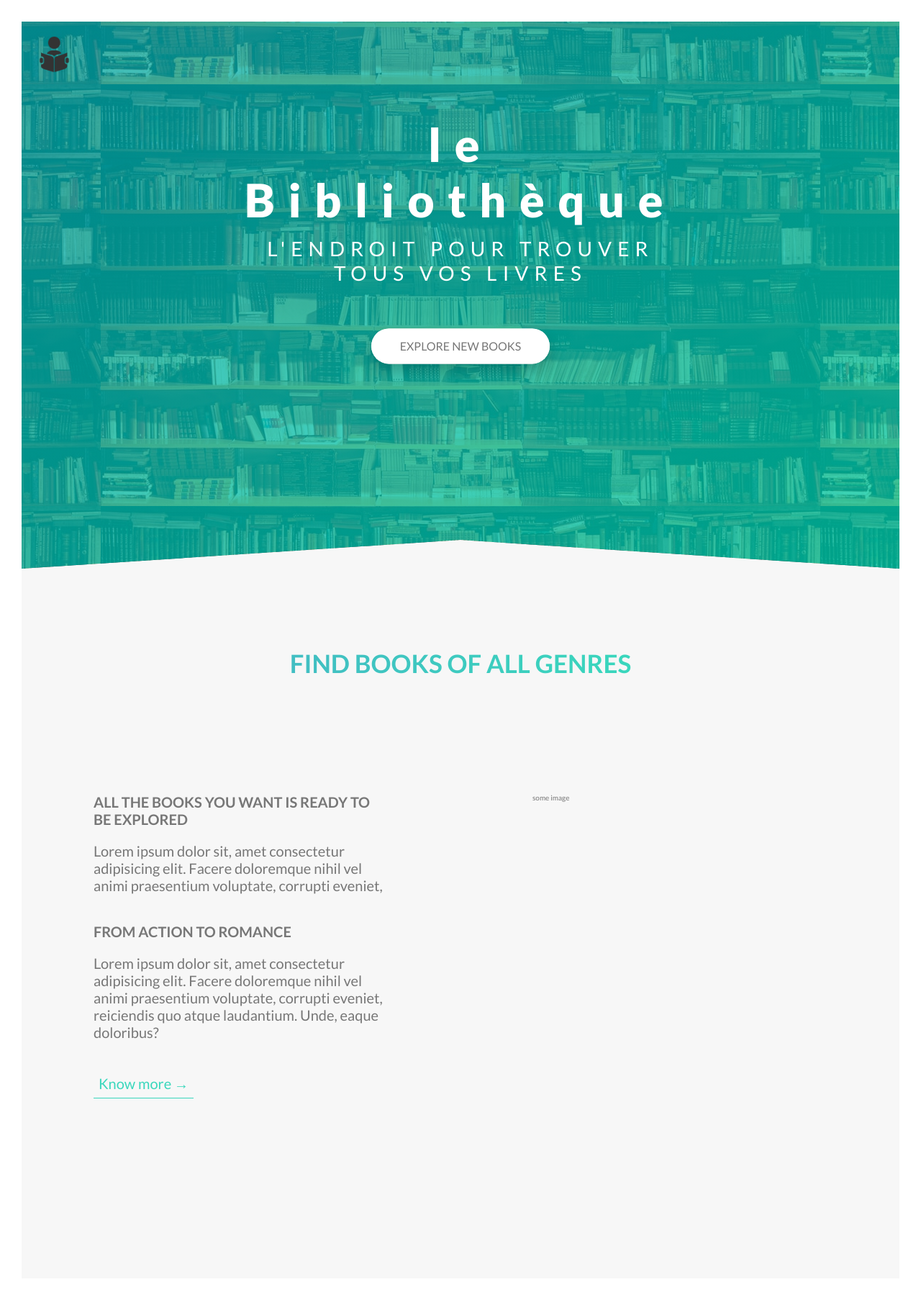
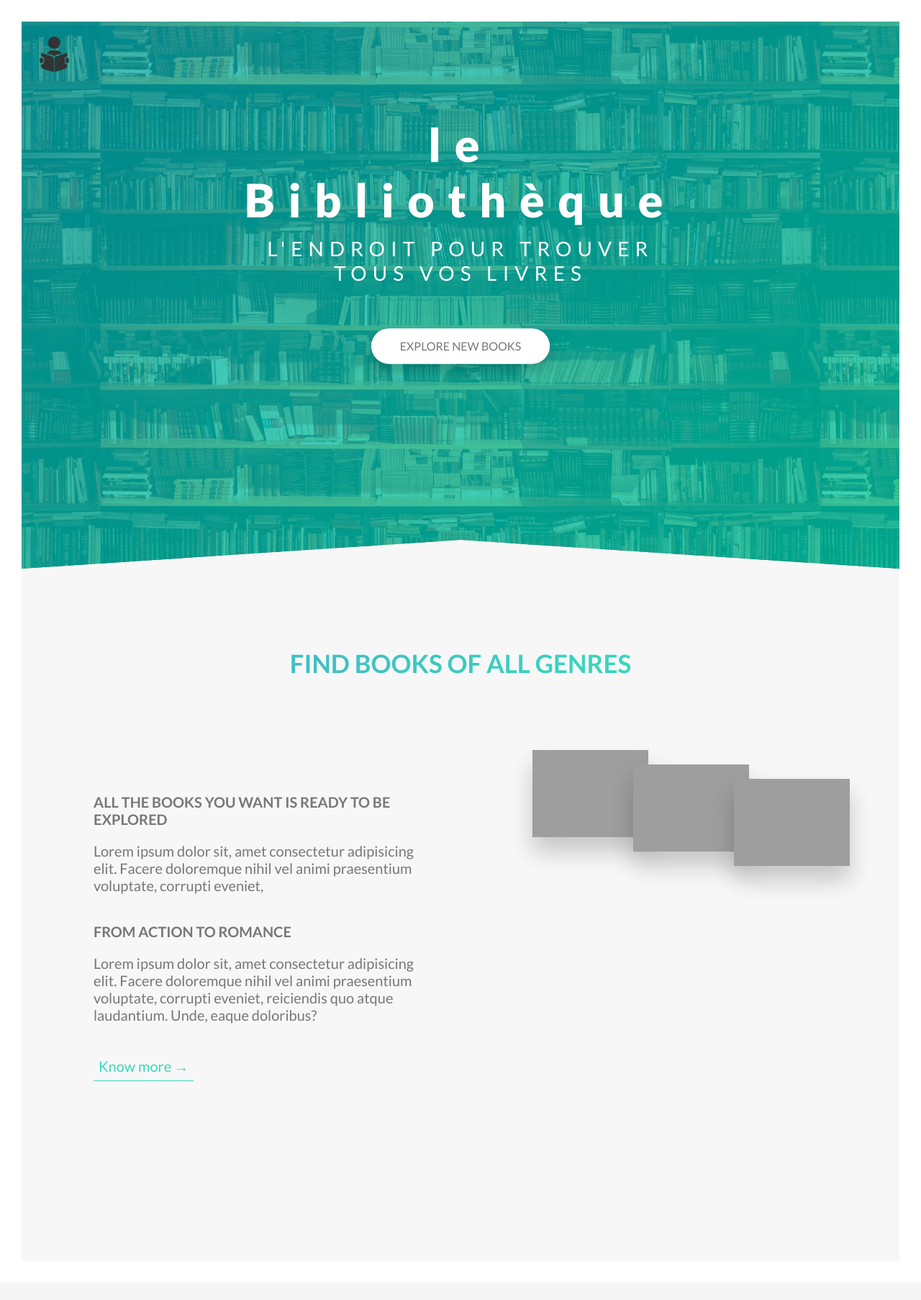
Before and after one commit to Kuntash/Bookstore, a PHP site: page / in a window 1280 px wide. Shown: the whole page at 72% size. After the commit the page ends 1502 px from the top, so only its background shows below. Run offline with PHP 8.4, Linux system fonts and the light colour scheme; grey boxes are pictures that could not be loaded.

Commit message:
Right side of about section done

```diff
--- a/css/style.css
+++ b/css/style.css
@@ -159,6 +159,50 @@ body {
   transform: translateY(0);
   box-shadow: 0 0.5rem 1rem rgba(0, 0, 0, 0.2); }
 
+.book-image {
+  width: 35%;
+  box-shadow: 0 2rem 3rem rgba(0, 0, 0, 0.2);
+  position: absolute;
+  cursor: pointer;
+  z-index: 10;
+  transition: all 0.5s; }
+
+.book1 {
+  left: 0;
+  top: -1em; }
+  .book1:hover {
+    z-index: 11;
+    box-shadow: 0 2.5rem 3rem rgba(0, 0, 0, 0.4);
+    transform: translateY(-0.5rem) scale(1.1);
+    outline: 1.5rem solid #00cdabc4;
+    outline-offset: 1.5rem; }
+
+.book2 {
+  left: 14rem;
+  top: 1rem; }
+  .book2:hover {
+    z-index: 11;
+    box-shadow: 0 2.5rem 3rem rgba(0, 0, 0, 0.4);
+    transform: translateY(-0.5rem) scale(1.1);
+    outline: 1.5rem solid #00cdabc4;
+    outline-offset: 1.5rem; }
+
+.book3 {
+  left: 28rem;
+  top: 3rem; }
+  .book3:hover {
+    z-index: 11;
+    box-shadow: 0 2.5rem 3rem rgba(0, 0, 0, 0.4);
+    transform: translateY(-0.5rem) scale(1.1);
+    outline: 1.5rem solid #00cdabc4;
+    outline-offset: 1.5rem; }
+
+.book-collection {
+  position: relative; }
+  .book-collection:hover .book-image:not(:hover) {
+    transform: scale(0.95);
+    filter: blur(2px); }
+
 .heading {
   height: 95vh;
   background-image: linear-gradient(to right bottom, #02aab0bd, #00cdabc4), url("../images/library.jfif");
@@ -186,4 +230,4 @@ body {
 
 .section-about-subimage {
   flex: 1;
-  margin: 10rem; }
+  margin: 5rem; }
--- a/index.html
+++ b/index.html
@@ -43,7 +43,11 @@
                     <a href="" class="about-btn">Know more &rarr;</a>
                 </div>
                 <div class="section-about-subimage">
-                    some image
+                    <div class="book-collection">
+                        <img src="images/book1.jpg" alt="Book 1" class="book-image book1">
+                        <img src="images/book2.jpg" alt="Book 2" class="book-image book2">
+                        <img src="images/book3.jpg" alt="Book 3" class="book-image book3">
+                    </div>
                 </div>
             </div>
         </section>
--- /dev/null
+++ b/sass/components/_about-image.scss
@@ -0,0 +1,54 @@
+.book-image {
+  width: 35%;
+  box-shadow: 0 2rem 3rem rgba($color-black, 0.2);
+  position: absolute;
+  cursor: pointer;
+  z-index: 10;
+  transition: all 0.5s;
+}
+
+.book1 {
+  left: 0;
+  top: -1em;
+
+  &:hover {
+    z-index: 11;
+    box-shadow: 0 2.5rem 3rem rgba($color-black, 0.4);
+    transform: translateY(-0.5rem) scale(1.1);
+    outline: 1.5rem solid $color-primary;
+    outline-offset: 1.5rem;
+  }
+}
+.book2 {
+  left: 14rem;
+  top: 1rem;
+
+  &:hover {
+    z-index: 11;
+    box-shadow: 0 2.5rem 3rem rgba($color-black, 0.4);
+    transform: translateY(-0.5rem) scale(1.1);
+    outline: 1.5rem solid $color-primary;
+    outline-offset: 1.5rem;
+  }
+}
+.book3 {
+  left: 28rem;
+  top: 3rem;
+
+  &:hover {
+    z-index: 11;
+    box-shadow: 0 2.5rem 3rem rgba($color-black, 0.4);
+    transform: translateY(-0.5rem) scale(1.1);
+    outline: 1.5rem solid $color-primary;
+    outline-offset: 1.5rem;
+  }
+}
+
+.book-collection {
+  position: relative;
+
+  &:hover .book-image:not(:hover) {
+    transform: scale(0.95);
+    filter: blur(2px);
+  }
+}
--- a/sass/layouts/_about.scss
+++ b/sass/layouts/_about.scss
@@ -10,5 +10,5 @@
 }
 .section-about-subimage {
   flex: 1;
-  margin: 10rem;
+  margin: 5rem;
 }
--- a/sass/main.scss
+++ b/sass/main.scss
@@ -10,6 +10,7 @@
 @import "pages/home";
 
 @import "components/buttons";
+@import "components/about-image";
 
 @import "layouts/header";
 @import "layouts/about";
```
